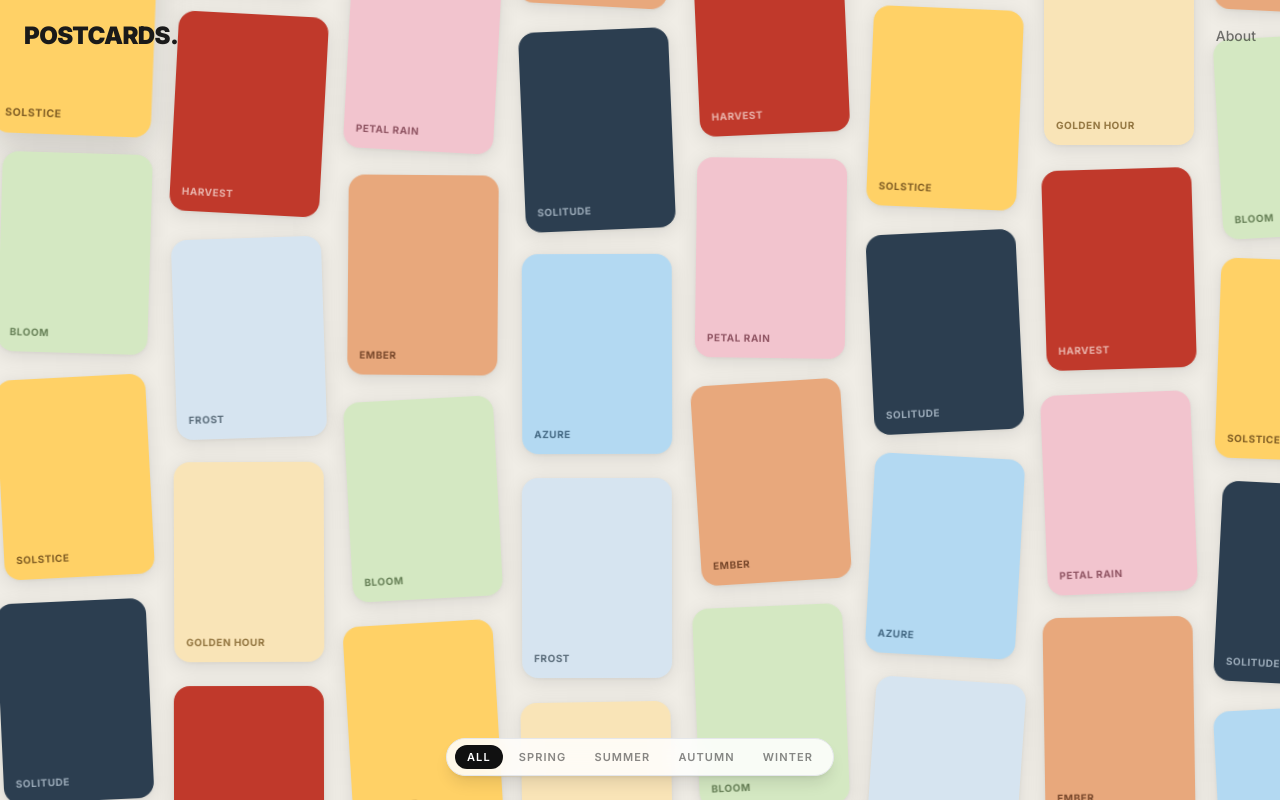
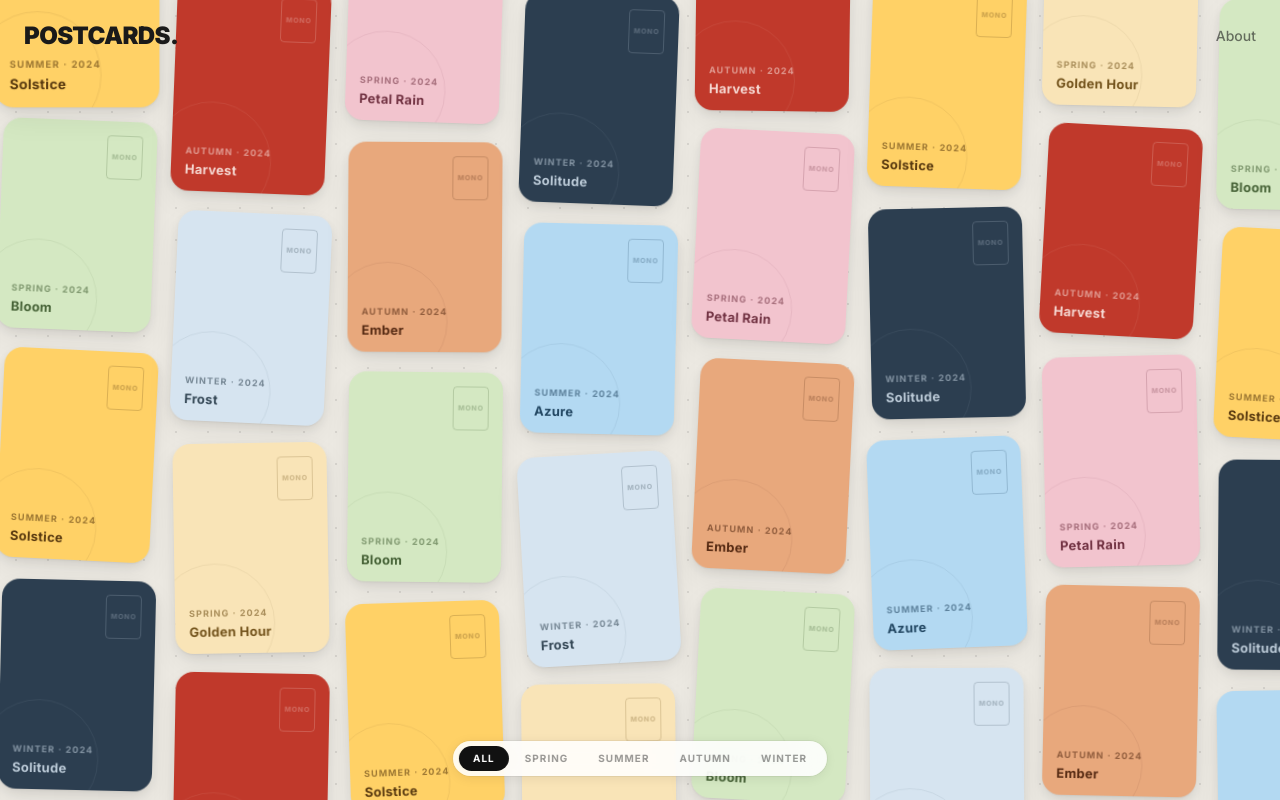
Before and after one commit to rohitt05/postcards-clone, a Next.js app: page / in a window 1280 px wide. Built offline with nearby package versions, Linux system fonts and the light colour scheme.

Commit message:
feat: award-worthy infinite tiling canvas — true modulo wrap, silky spring physics, polished cards

```diff
--- a/components/InfiniteCanvas.tsx
+++ b/components/InfiniteCanvas.tsx
@@ -1,24 +1,33 @@
 "use client";
 
-import { useRef, useState, useEffect, useCallback } from "react";
-import { useSpring, useMotionValue, motion, useTransform } from "framer-motion";
-import { postcards, Collection } from "@/data/postcards";
+import { useRef, useState, useEffect } from "react";
+import { postcards, Collection, Postcard } from "@/data/postcards";
 import PostcardModal from "./PostcardModal";
 
-function seededRandom(seed: number) {
-  const x = Math.sin(seed + 1) * 10000;
+// ─── constants ───────────────────────────────────────────────────────────────
+const CARD_W = 154;
+const CARD_H = 210;
+const GAP_X = 20;
+const GAP_Y = 20;
+const CELL_W = CARD_W + GAP_X;
+const CELL_H = CARD_H + GAP_Y;
+// How many extra tiles beyond viewport edge
+const BUFFER = 2;
+// Per-column downward drift speed (px/s)
+const SPEEDS = [22, 18, 26, 20, 24, 17, 23, 21, 19, 25];
+
+function seeded(n: number) {
+  const x = Math.sin(n * 127.1 + 311.7) * 43758.5453;
   return x - Math.floor(x);
 }
 
-const CARD_W = 150;
-const CARD_H = 200;
-const COL_GAP = 24;
-const ROW_GAP = 24;
-const CELL_W = CARD_W + COL_GAP;
-const CELL_H = CARD_H + ROW_GAP;
-
-// How many tiles to render around viewport (extra buffer)
-const BUFFER = 3;
+interface Tile {
+  key: string;
+  screenX: number;
+  screenY: number;
+  rotate: number;
+  card: Postcard;
+}
 
 interface Props {
   activeCollection: Collection;
@@ -26,149 +35,336 @@ interface Props {
 }
 
 export default function InfiniteCanvas({ activeCollection, onCollectionChange }: Props) {
-  const [selected, setSelected] = useState<(typeof postcards)[0] | null>(null);
-  const [vpSize, setVpSize] = useState({ w: 1440, h: 900 });
+  const canvasRef = useRef<HTMLDivElement>(null);
+  const [selected, setSelected] = useState<Postcard | null>(null);
+  const [tiles, setTiles] = useState<Tile[]>([]);
 
-  // Raw pan (no spring) for tile calculation
-  const rawPanX = useRef(0);
-  const rawPanY = useRef(0);
+  // Spring physics state
+  const pan = useRef({ x: 0, y: 0 });          // target (raw drag)
+  const vel = useRef({ x: 0, y: 0 });          // spring velocity
+  const disp = useRef({ x: 0, y: 0 });         // displayed position (spring follows pan)
+  const colOffsets = useRef<number[]>(new Array(20).fill(0));
+  const lastTime = useRef(0);
+  const isDragging = useRef(false);
+  const dragStart = useRef({ x: 0, y: 0 });
+  const didDrag = useRef(false);
+  const rafId = useRef(0);
+  const vpSize = useRef({ w: 1440, h: 900 });
 
-  // Spring pan for smooth rendering
-  const panX = useMotionValue(0);
-  const panY = useMotionValue(0);
-  const springX = useSpring(panX, { stiffness: 80, damping: 18, mass: 1 });
-  const springY = useSpring(panY, { stiffness: 80, damping: 18, mass: 1 });
+  const filtered = activeCollection === "all"
+    ? postcards
+    : postcards.filter(p => p.collection === activeCollection);
 
-  const isDragging = useRef(false);
-  const didDrag = useRef(false);
-  const lastPos = useRef({ x: 0, y: 0 });
+  // ── compute tiles from current disp + colOffsets ─────────────────────────
+  function buildTiles(dx: number, dy: number, offs: number[]) {
+    const { w, h } = vpSize.current;
+    const cols = Math.ceil(w / CELL_W) + BUFFER * 2 + 1;
+    const rows = Math.ceil(h / CELL_H) + BUFFER * 2 + 1;
 
-  // Tick for vertical auto-scroll per column
-  const tickRef = useRef(0);
-  const autoOffsets = useRef<number[]>([]);
-  const rafRef = useRef<number>(0);
-  const lastTime = useRef<number>(0);
+    const startCol = Math.floor(-dx / CELL_W) - BUFFER;
+    const startRow = Math.floor(-dy / CELL_H) - BUFFER;
 
-  // Column speeds in px/sec
-  const COL_SPEEDS = [28, 23, 32, 26, 29, 22, 31, 27, 24, 30];
+    const next: Tile[] = [];
+    for (let ci = 0; ci < cols; ci++) {
+      const col = startCol + ci;
+      const colOff = offs[((col % 20) + 20) % 20];
+      const stagger = (((col % 2) + 2) % 2) === 1 ? CELL_H * 0.5 : 0;
 
+      for (let ri = 0; ri < rows; ri++) {
+        const row = startRow + ri;
+
+        // World Y with auto-scroll offset, then mod-wrapped so it tiles seamlessly
+        const worldY = row * CELL_H + stagger + colOff;
+        // Modulo wrap: snap worldY into the repeating tile band
+        const tileRows = rows;
+        const bandH = tileRows * CELL_H;
+        const wrappedY = ((worldY % bandH) + bandH) % bandH + Math.floor(worldY / bandH) * bandH;
+
+        const screenX = col * CELL_W + dx;
+        const screenY = worldY + dy;
+
+        const seed = (Math.abs(col * 2147483647 + row * 16807)) % 999983;
+        const rotate = (seeded(seed) - 0.5) * 7;
+        const cardIdx = Math.abs((col * 7 + row * 13) % filtered.length);
+        const card = filtered[cardIdx];
+
+        next.push({
+          key: `${col}:${row}`,
+          screenX,
+          screenY,
+          rotate,
+          card,
+        });
+      }
+    }
+    setTiles(next);
+  }
+
+  // ── RAF loop ──────────────────────────────────────────────────────────────
   useEffect(() => {
-    const update = () => {
-      setVpSize({ w: window.innerWidth, h: window.innerHeight });
-    };
+    const STIFFNESS = 0.08;
+    const DAMPING   = 0.78;
+
+    lastTime.current = performance.now();
+
+    function loop(now: number) {
+      const dt = Math.min((now - lastTime.current) / 1000, 0.05);
+      lastTime.current = now;
+
+      // Auto-scroll per column
+      colOffsets.current = colOffsets.current.map((o, i) =>
+        o + SPEEDS[i % SPEEDS.length] * dt
+      );
+
+      // Spring: disp chases pan
+      if (!isDragging.current) {
+        const fx = (pan.current.x - disp.current.x) * STIFFNESS;
+        const fy = (pan.current.y - disp.current.y) * STIFFNESS;
+        vel.current.x = vel.current.x * DAMPING + fx;
+        vel.current.y = vel.current.y * DAMPING + fy;
+        disp.current.x += vel.current.x;
+        disp.current.y += vel.current.y;
+      } else {
+        disp.current.x = pan.current.x;
+        disp.current.y = pan.current.y;
+        vel.current.x = 0;
+        vel.current.y = 0;
+      }
+
+      buildTiles(disp.current.x, disp.current.y, [...colOffsets.current]);
+      rafId.current = requestAnimationFrame(loop);
+    }
+
+    rafId.current = requestAnimationFrame(loop);
+    return () => cancelAnimationFrame(rafId.current);
+  // eslint-disable-next-line react-hooks/exhaustive-deps
+  }, [filtered.length, activeCollection]);
+
+  // ── viewport size ─────────────────────────────────────────────────────────
+  useEffect(() => {
+    const update = () => { vpSize.current = { w: window.innerWidth, h: window.innerHeight }; };
     update();
     window.addEventListener("resize", update);
     return () => window.removeEventListener("resize", update);
   }, []);
 
-  // Auto-scroll animation
+  // ── global pointer drag ───────────────────────────────────────────────────
   useEffect(() => {
-    const cols = Math.ceil(vpSize.w / CELL_W) + BUFFER * 2 + 2;
-    autoOffsets.current = new Array(cols).fill(0);
-    lastTime.current = performance.now();
-
-    const animate = (now: number) => {
-      const dt = (now - lastTime.current) / 1000;
-      lastTime.current = now;
-      autoOffsets.current = autoOffsets.current.map((o, i) => o + COL_SPEEDS[i % COL_SPEEDS.length] * dt);
-      tickRef.current += 1;
-      rafRef.current = requestAnimationFrame(animate);
-    };
-    rafRef.current = requestAnimationFrame(animate);
-    return () => cancelAnimationFrame(rafRef.current);
-  }, [vpSize.w]);
-
-  // Global drag
-  useEffect(() => {
-    const onDown = (e: MouseEvent) => {
+    const down = (e: MouseEvent) => {
       isDragging.current = true;
       didDrag.current = false;
-      lastPos.current = { x: e.clientX, y: e.clientY };
+      dragStart.current = { x: e.clientX - pan.current.x, y: e.clientY - pan.current.y };
     };
-    const onMove = (e: MouseEvent) => {
+    const move = (e: MouseEvent) => {
       if (!isDragging.current) return;
-      const dx = e.clientX - lastPos.current.x;
-      const dy = e.clientY - lastPos.current.y;
-      if (Math.abs(dx) > 2 || Math.abs(dy) > 2) didDrag.current = true;
-      rawPanX.current += dx;
-      rawPanY.current += dy;
-      lastPos.current = { x: e.clientX, y: e.clientY };
-      panX.set(rawPanX.current);
-      panY.set(rawPanY.current);
+      const nx = e.clientX - dragStart.current.x;
+      const ny = e.clientY - dragStart.current.y;
+      if (Math.abs(nx - pan.current.x) > 3 || Math.abs(ny - pan.current.y) > 3)
+        didDrag.current = true;
+      pan.current = { x: nx, y: ny };
     };
-    const onUp = () => { isDragging.current = false; };
-    window.addEventListener("mousedown", onDown);
-    window.addEventListener("mousemove", onMove);
-    window.addEventListener("mouseup", onUp);
+    const up = () => { isDragging.current = false; };
+    window.addEventListener("mousedown", down);
+    window.addEventListener("mousemove", move);
+    window.addEventListener("mouseup",   up);
     return () => {
-      window.removeEventListener("mousedown", onDown);
-      window.removeEventListener("mousemove", onMove);
-      window.removeEventListener("mouseup", onUp);
+      window.removeEventListener("mousedown", down);
+      window.removeEventListener("mousemove", move);
+      window.removeEventListener("mouseup",   up);
     };
-  }, [panX, panY]);
+  }, []);
 
+  // ── touch drag ────────────────────────────────────────────────────────────
   useEffect(() => {
-    const onStart = (e: TouchEvent) => {
-      if (e.touches.length === 1)
-        lastPos.current = { x: e.touches[0].clientX, y: e.touches[0].clientY };
+    const start = (e: TouchEvent) => {
+      if (e.touches.length !== 1) return;
+      isDragging.current = true;
+      didDrag.current = false;
+      dragStart.current = {
+        x: e.touches[0].clientX - pan.current.x,
+        y: e.touches[0].clientY - pan.current.y,
+      };
     };
-    const onMove = (e: TouchEvent) => {
-      if (e.touches.length !== 1) return;
-      const dx = e.touches[0].clientX - lastPos.current.x;
-      const dy = e.touches[0].clientY - lastPos.current.y;
-      rawPanX.current += dx;
-      rawPanY.current += dy;
-      lastPos.current = { x: e.touches[0].clientX, y: e.touches[0].clientY };
-      panX.set(rawPanX.current);
-      panY.set(rawPanY.current);
+    const move = (e: TouchEvent) => {
+      if (!isDragging.current || e.touches.length !== 1) return;
+      pan.current = {
+        x: e.touches[0].clientX - dragStart.current.x,
+        y: e.touches[0].clientY - dragStart.current.y,
+      };
+      didDrag.current = true;
     };
-    window.addEventListener("touchstart", onStart);
-    window.addEventListener("touchmove", onMove);
+    const end = () => { isDragging.current = false; };
+    window.addEventListener("touchstart", start, { passive: true });
+    window.addEventListener("touchmove",  move,  { passive: true });
+    window.addEventListener("touchend",   end);
     return () => {
-      window.removeEventListener("touchstart", onStart);
-      window.removeEventListener("touchmove", onMove);
+      window.removeEventListener("touchstart", start);
+      window.removeEventListener("touchmove",  move);
+      window.removeEventListener("touchend",   end);
     };
-  }, [panX, panY]);
-
-  const filtered = activeCollection === "all"
-    ? postcards
-    : postcards.filter(p => p.collection === activeCollection);
+  }, []);
 
   const collections: Collection[] = ["all", "spring", "summer", "autumn", "winter"];
 
-  // Compute visible tile grid based on current pan
-  const colCount = Math.ceil(vpSize.w / CELL_W) + BUFFER * 2 + 2;
-  const rowCount = Math.ceil(vpSize.h / CELL_H) + BUFFER * 2 + 2;
-
   return (
     <div
-      className="absolute inset-0 overflow-hidden"
-      style={{ background: "#F0EDE6", cursor: isDragging.current ? "grabbing" : "grab" }}
+      ref={canvasRef}
+      className="absolute inset-0 overflow-hidden select-none"
+      style={{
+        background: "#EDEAE3",
+        cursor: isDragging.current ? "grabbing" : "grab",
+      }}
     >
-      {/* The infinite tiled world */}
-      <InfiniteTileWorld
-        springX={springX}
-        springY={springY}
-        rawPanX={rawPanX}
-        rawPanY={rawPanY}
-        autoOffsets={autoOffsets}
-        tickRef={tickRef}
-        colCount={colCount}
-        rowCount={rowCount}
-        filtered={filtered}
-        didDrag={didDrag}
-        onSelect={setSelected}
+      {/* Subtle dot grid */}
+      <div
+        className="absolute inset-0 pointer-events-none"
+        style={{
+          backgroundImage: "radial-gradient(circle, rgba(0,0,0,0.09) 1px, transparent 1px)",
+          backgroundSize: "32px 32px",
+          backgroundPosition: `${disp.current.x % 32}px ${disp.current.y % 32}px`,
+        }}
       />
 
-      {/* Collection filter */}
-      <div className="absolute bottom-6 left-1/2 -translate-x-1/2 z-30 flex items-center gap-1 bg-white/85 backdrop-blur-md rounded-full px-2 py-1.5 shadow-lg border border-black/8">
+      {/* Tile layer */}
+      {tiles.map((t) => (
+        <div
+          key={t.key}
+          onClick={() => { if (!didDrag.current) setSelected(t.card); }}
+          style={{
+            position: "absolute",
+            left: t.screenX,
+            top:  t.screenY,
+            width:  CARD_W,
+            height: CARD_H,
+            transform: `rotate(${t.rotate}deg)`,
+            willChange: "transform",
+            cursor: "pointer",
+            transition: "transform 0.28s cubic-bezier(0.34,1.56,0.64,1)",
+          }}
+          onMouseEnter={e => {
+            (e.currentTarget as HTMLDivElement).style.transform = `rotate(0deg) scale(1.07)`;
+            (e.currentTarget as HTMLDivElement).style.zIndex = "10";
+          }}
+          onMouseLeave={e => {
+            (e.currentTarget as HTMLDivElement).style.transform = `rotate(${t.rotate}deg) scale(1)`;
+            (e.currentTarget as HTMLDivElement).style.zIndex = "";
+          }}
+        >
+          {/* Card face */}
+          <div
+            style={{
+              width: "100%",
+              height: "100%",
+              borderRadius: 18,
+              background: t.card.bg,
+              boxShadow: [
+                "0 1px 2px rgba(0,0,0,0.06)",
+                "0 4px 12px rgba(0,0,0,0.08)",
+                "0 12px 28px rgba(0,0,0,0.06)",
+              ].join(","),
+              display: "flex",
+              flexDirection: "column",
+              justifyContent: "space-between",
+              padding: "14px 14px 12px",
+              overflow: "hidden",
+              position: "relative",
+            }}
+          >
+            {/* Top stamp perforation row */}
+            <div style={{ display: "flex", justifyContent: "flex-end" }}>
+              <div
+                style={{
+                  width: 36,
+                  height: 44,
+                  border: `1.5px solid ${t.card.textColor}30`,
+                  borderRadius: 4,
+                  display: "flex",
+                  alignItems: "center",
+                  justifyContent: "center",
+                }}
+              >
+                <span style={{ fontSize: 7, fontWeight: 800, letterSpacing: "0.1em", color: `${t.card.textColor}40`, textTransform: "uppercase" }}>
+                  MONO
+                </span>
+              </div>
+            </div>
+
+            {/* Bottom label */}
+            <div>
+              <p style={{
+                margin: 0,
+                fontSize: 9,
+                fontWeight: 700,
+                letterSpacing: "0.12em",
+                textTransform: "uppercase",
+                color: t.card.textColor,
+                opacity: 0.5,
+                marginBottom: 2,
+              }}>
+                {t.card.collection} · {t.card.year}
+              </p>
+              <p style={{
+                margin: 0,
+                fontSize: 13,
+                fontWeight: 700,
+                letterSpacing: "0.02em",
+                color: t.card.textColor,
+                opacity: 0.85,
+              }}>
+                {t.card.title}
+              </p>
+            </div>
+
+            {/* Watermark circle */}
+            <div
+              style={{
+                position: "absolute",
+                bottom: -30,
+                left: -20,
+                width: 120,
+                height: 120,
+                borderRadius: "50%",
+                border: `1.5px solid ${t.card.textColor}12`,
+                pointerEvents: "none",
+              }}
+            />
+          </div>
+        </div>
+      ))}
+
+      {/* Collection filter pill */}
+      <div
+        className="absolute bottom-6 left-1/2 z-30"
+        style={{
+          transform: "translateX(-50%)",
+          display: "flex",
+          alignItems: "center",
+          gap: 2,
+          background: "rgba(255,255,255,0.88)",
+          backdropFilter: "blur(16px)",
+          WebkitBackdropFilter: "blur(16px)",
+          borderRadius: 9999,
+          padding: "5px 6px",
+          boxShadow: "0 2px 12px rgba(0,0,0,0.08), 0 0 0 1px rgba(0,0,0,0.05)",
+        }}
+      >
         {collections.map((c) => (
           <button
             key={c}
             onClick={() => onCollectionChange(c)}
-            className={`px-3 py-1 text-[11px] font-semibold tracking-widest uppercase rounded-full transition-all duration-200 ${
-              activeCollection === c ? "bg-[#111] text-white" : "text-[#111]/50 hover:text-[#111]"
-            }`}
+            style={{
+              padding: "5px 14px",
+              fontSize: 10,
+              fontWeight: 700,
+              letterSpacing: "0.1em",
+              textTransform: "uppercase",
+              borderRadius: 9999,
+              border: "none",
+              cursor: "pointer",
+              transition: "background 0.2s, color 0.2s",
+              background: activeCollection === c ? "#111" : "transparent",
+              color: activeCollection === c ? "#fff" : "rgba(0,0,0,0.4)",
+            }}
           >
             {c}
           </button>
@@ -179,114 +375,3 @@ export default function InfiniteCanvas({ activeCollection, onCollectionChange }:
     </div>
   );
 }
-
-// Separate component so it can use useAnimationFrame-style re-render
-function InfiniteTileWorld({
-  springX, springY, rawPanX, rawPanY,
-  autoOffsets, tickRef, colCount, rowCount,
-  filtered, didDrag, onSelect
-}: any) {
-  const [, forceRender] = useState(0);
-  const rafRef = useRef<number>(0);
-
-  useEffect(() => {
-    const loop = () => {
-      forceRender(t => t + 1);
-      rafRef.current = requestAnimationFrame(loop);
-    };
-    rafRef.current = requestAnimationFrame(loop);
-    return () => cancelAnimationFrame(rafRef.current);
-  }, []);
-
-  const px = rawPanX.current;
-  const py = rawPanY.current;
-
-  // Origin tile index (top-left visible tile)
-  const startCol = Math.floor(-px / CELL_W) - BUFFER;
-  const startRow = Math.floor(-py / CELL_H) - BUFFER;
-
-  const tiles: JSX.Element[] = [];
-
-  for (let ci = 0; ci < colCount; ci++) {
-    const col = startCol + ci;
-    const autoOffset = autoOffsets.current[((col % colCount) + colCount) % colCount] || 0;
-    const stagger = col % 2 === 1 ? CELL_H / 2 : 0;
-
-    for (let ri = 0; ri < rowCount; ri++) {
-      const row = startRow + ri;
-
-      // World position before pan
-      const wx = col * CELL_W;
-      // Vertical: combine row position + auto-scroll offset, mod by total rows so it wraps
-      const totalRows = rowCount;
-      const rawWY = row * CELL_H + stagger + autoOffset;
-      // Wrap wy so cards loop seamlessly in the vertical tile space
-      const wy = rawWY;
-
-      // Screen position
-      const sx = wx + px;
-      const sy = wy + py;
-
-      const seed = ((col * 31 + row * 17) & 0xffffff);
-      const postcard = filtered[((Math.abs(col * 7 + row * 13)) % filtered.length)];
-      const rotate = (seededRandom(seed) - 0.5) * 8;
-
-      tiles.push(
-        <div
-          key={`${col}-${row}`}
-          style={{
-            position: "absolute",
-            left: sx,
-            top: sy,
-            width: CARD_W,
-            height: CARD_H,
-            transform: `rotate(${rotate}deg)`,
-            willChange: "transform",
-          }}
-          onClick={() => { if (!didDrag.current) onSelect(postcard); }}
-        >
-          <div
-            style={{
-              width: CARD_W,
-              height: CARD_H,
-              borderRadius: 16,
-              background: postcard.bg,
-              boxShadow: "0 4px 20px rgba(0,0,0,0.10), 0 1px 4px rgba(0,0,0,0.06)",
-              cursor: "pointer",
-              transition: "transform 0.25s cubic-bezier(0.34,1.56,0.64,1), box-shadow 0.2s ease",
-              display: "flex",
-              alignItems: "flex-end",
-              padding: 12,
-            }}
-            onMouseEnter={e => {
-              (e.currentTarget as HTMLDivElement).style.transform = "scale(1.06)";
-              (e.currentTarget as HTMLDivElement).style.boxShadow = "0 12px 36px rgba(0,0,0,0.16)";
-            }}
-            onMouseLeave={e => {
-              (e.currentTarget as HTMLDivElement).style.transform = "scale(1)";
-              (e.currentTarget as HTMLDivElement).style.boxShadow = "0 4px 20px rgba(0,0,0,0.10), 0 1px 4px rgba(0,0,0,0.06)";
-            }}
-          >
-            <p style={{
-              color: postcard.textColor,
-              fontSize: 10,
-              fontWeight: 700,
-              letterSpacing: "0.05em",
-              textTransform: "uppercase",
-              opacity: 0.65,
-              margin: 0,
-            }}>
-              {postcard.title}
-            </p>
-          </div>
-        </div>
-      );
-    }
-  }
-
-  return (
-    <div style={{ position: "absolute", inset: 0, overflow: "hidden" }}>
-      {tiles}
-    </div>
-  );
-}
```
